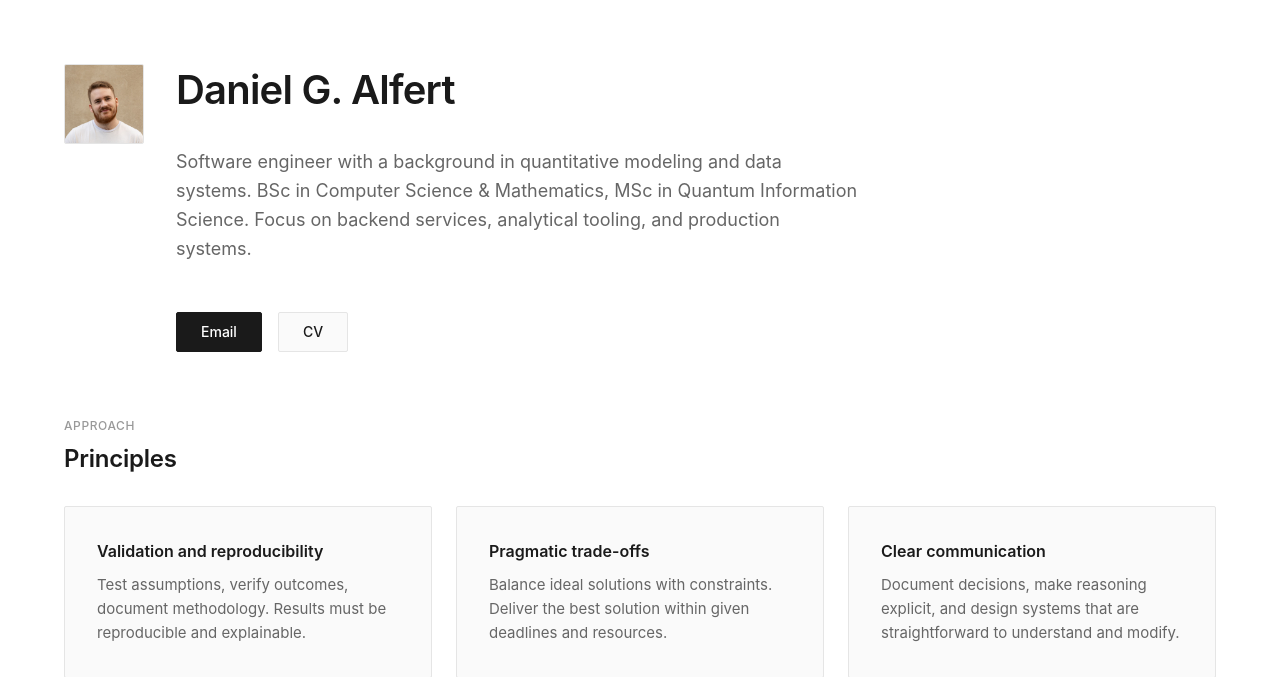
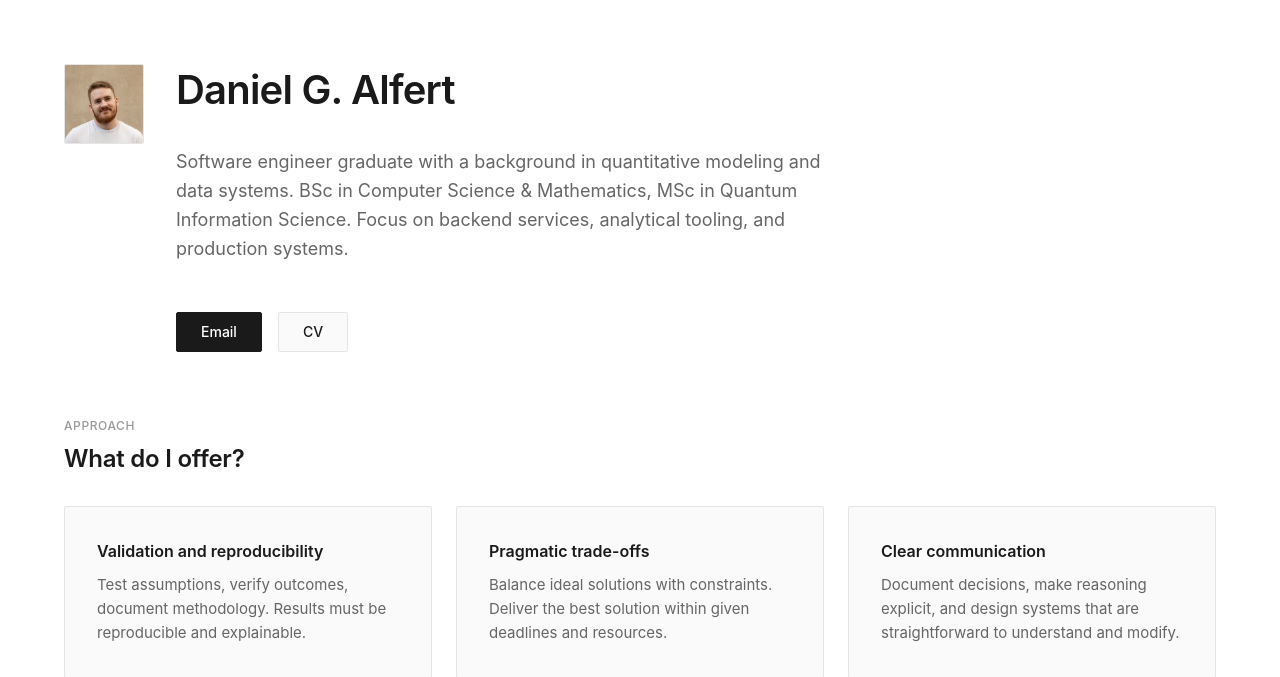
Before and after one commit to danielgalfert/personal-website, a Django app: page / in a window 1280 px wide. Shown: the part 63-740 px from the top of the page. Run offline with Django 5.2, Linux system fonts and the light colour scheme.

Commit message:
Change of CV

```diff
--- a/personal_site/templates/home.html
+++ b/personal_site/templates/home.html
@@ -10,7 +10,7 @@
     <div class="hero-content">
       <h1 class="h1">Daniel G. Alfert</h1>
       <p class="lead">
-        Software engineer with a background in quantitative modeling and data systems.
+        Software engineer graduate with a background in quantitative modeling and data systems.
         BSc in Computer Science & Mathematics, MSc in Quantum Information Science.
         Focus on backend services, analytical tooling, and production systems.
       </p>
@@ -26,7 +26,7 @@
 <section class="section">
   <div class="section-header">
     <span class="kicker">Approach</span>
-    <h2 class="h2">Principles</h2>
+    <h2 class="h2">What do I offer?</h2>
   </div>
 
   <div class="values-grid">
@@ -59,4 +59,5 @@
     </div>
   </div>
 </section>
+
 {% endblock %}
```
Also changed, not shown: personal_site/templates/cv.html (+2 -6 lines), 2 other files.
